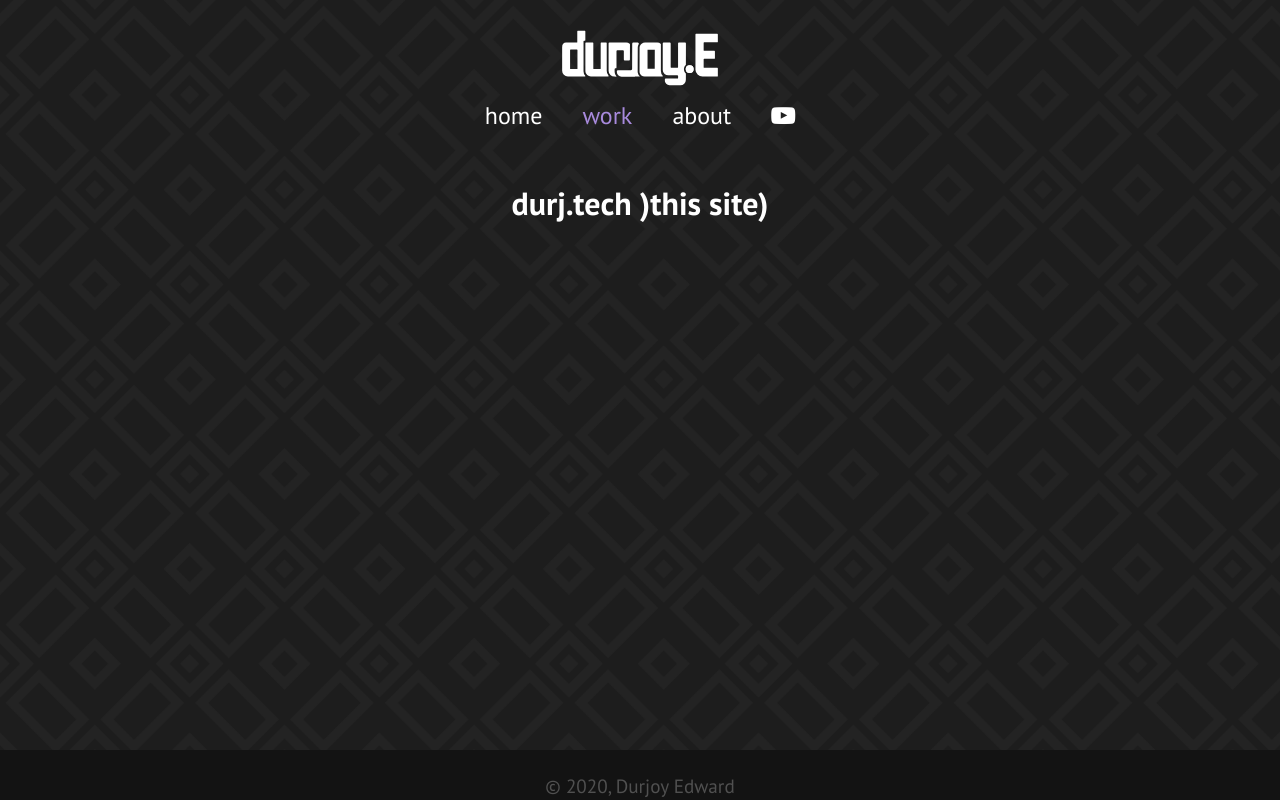
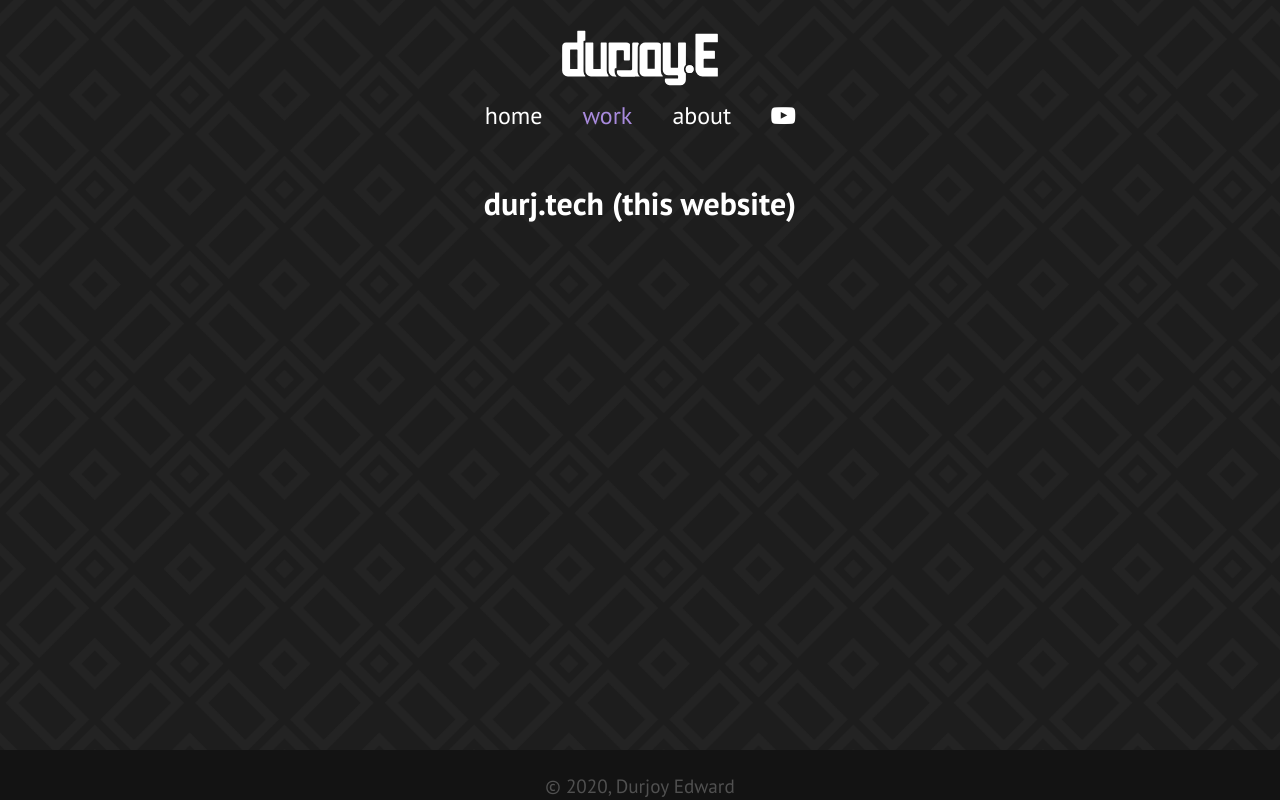
Before and after one commit to durjoyE/ed310787-portfolio-old, a plain HTML site: page work/development/siteInfo.html in a window 1280 px wide. Drawn offline with nearby package versions, Linux system fonts and the light colour scheme.

Commit message:
Update siteInfo.html

```diff
--- a/work/development/siteInfo.html
+++ b/work/development/siteInfo.html
@@ -54,7 +54,7 @@
 
                     <div class="project">
 
-                        <h2>durj.tech )this site)</h2>
+                        <h2>durj.tech (this website)</h2>
                         <img src="../projectThumbs/siteThumb.png" alt="" class="thumbnail">
                     </div>
 
```
